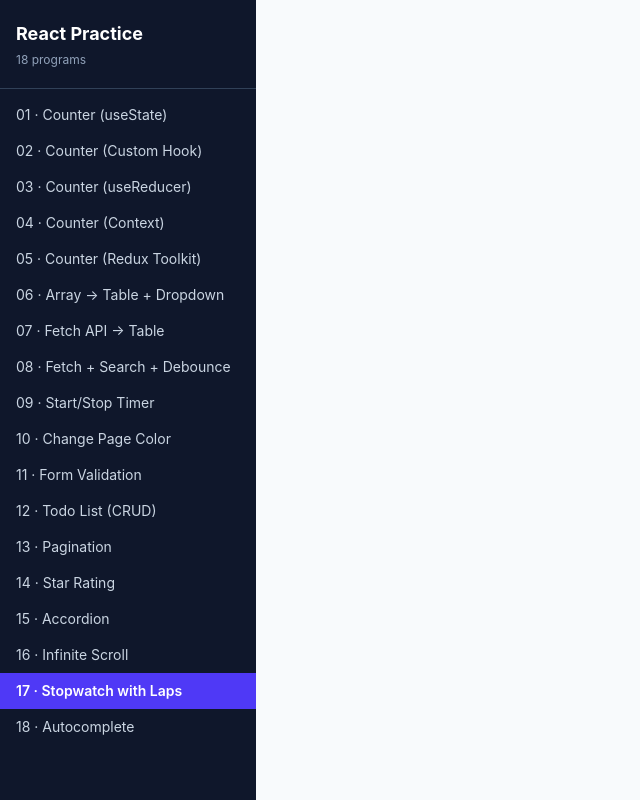
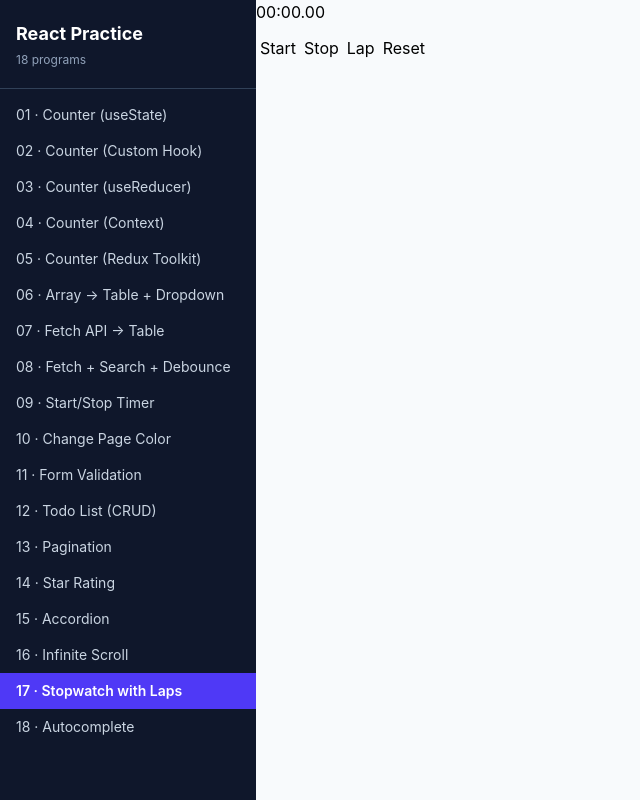
Before and after one commit to amrit-sbagga/full-stack-practice-programs, a React (Vite) app in the folder react-programs/: page /17-stopwatch in a window 1280 px wide. Shown: the whole page, without its empty margins (0-640 px from the left). Built offline with nearby package versions, Linux system fonts and the light colour scheme.

Commit message:
feat: stop watch timer implemented

```diff
--- a/react-programs/src/programs/17-stopwatch/index.tsx
+++ b/react-programs/src/programs/17-stopwatch/index.tsx
@@ -1,3 +1,5 @@
+import { useEffect, useRef, useState } from "react";
+
 /**
  * PROGRAM 17 — Stopwatch with Laps
  *
@@ -11,6 +13,115 @@
  *   - Show the laps list below with lap number and recorded time
  */
 
+type Lap = {
+  lapNumber: number;
+  lapTime: string;
+};
+
 export default function Stopwatch() {
-  return <div />;
+  const [elapsedCs, setElapsedCs] = useState(0);
+  const timerRef = useRef<ReturnType<typeof setInterval> | null>(null);
+  const [isRunning, setIsRunning] = useState(false);
+  const [laps, setLaps] = useState<Lap[]>([]);
+
+  useEffect(() => {
+    return () => {
+      if (timerRef.current) clearInterval(timerRef.current);
+    };
+  }, []);
+
+  useEffect(() => {
+    if (!isRunning) return;
+
+    timerRef.current = setInterval(() => {
+      setElapsedCs((prev) => prev + 1);
+    }, 10);
+
+    return () => {
+      if (timerRef.current) {
+        clearInterval(timerRef.current);
+        timerRef.current = null;
+      }
+    };
+  }, [isRunning]);
+
+  function formatCentiseconds(totalCs: number) {
+    const mm = Math.floor(totalCs / 6000);
+    const ss = Math.floor((totalCs % 6000) / 100);
+    const cs = totalCs % 100;
+
+    const MM = String(mm).padStart(2, "0");
+    const SS = String(ss).padStart(2, "0");
+    const CS = String(cs).padStart(2, "0");
+
+    return `${MM}:${SS}.${CS}`;
+  }
+
+  const startTimer = () => {
+    setIsRunning(true);
+  };
+
+  const stopTimer = () => {
+    setIsRunning(false);
+  };
+
+  const recordLap = () => {
+    if (!isRunning) return;
+
+    setLaps((prev) => [
+      ...prev,
+      {
+        lapNumber: prev.length + 1,
+        lapTime: formatCentiseconds(elapsedCs),
+      },
+    ]);
+  };
+
+  const resetTimer = () => {
+    setIsRunning(false);
+    setElapsedCs(0);
+    setLaps([]);
+  };
+
+  return (
+    <div>
+      <p>{formatCentiseconds(elapsedCs)}</p>
+
+      <button
+        style={{ margin: "12px 4px" }}
+        type="button"
+        disabled={isRunning}
+        onClick={startTimer}
+      >
+        Start
+      </button>
+      <button
+        style={{ margin: "12px 4px" }}
+        type="button"
+        disabled={!isRunning}
+        onClick={stopTimer}
+      >
+        Stop
+      </button>
+      <button
+        style={{ margin: "12px 4px" }}
+        type="button"
+        disabled={!isRunning}
+        onClick={recordLap}
+      >
+        Lap
+      </button>
+      <button style={{ margin: "12px 4px" }} type="button" onClick={resetTimer}>
+        Reset
+      </button>
+
+      <ul>
+        {laps.map((lap) => (
+          <li key={lap.lapNumber}>
+            Lap {lap.lapNumber}: {lap.lapTime}
+          </li>
+        ))}
+      </ul>
+    </div>
+  );
 }
```
